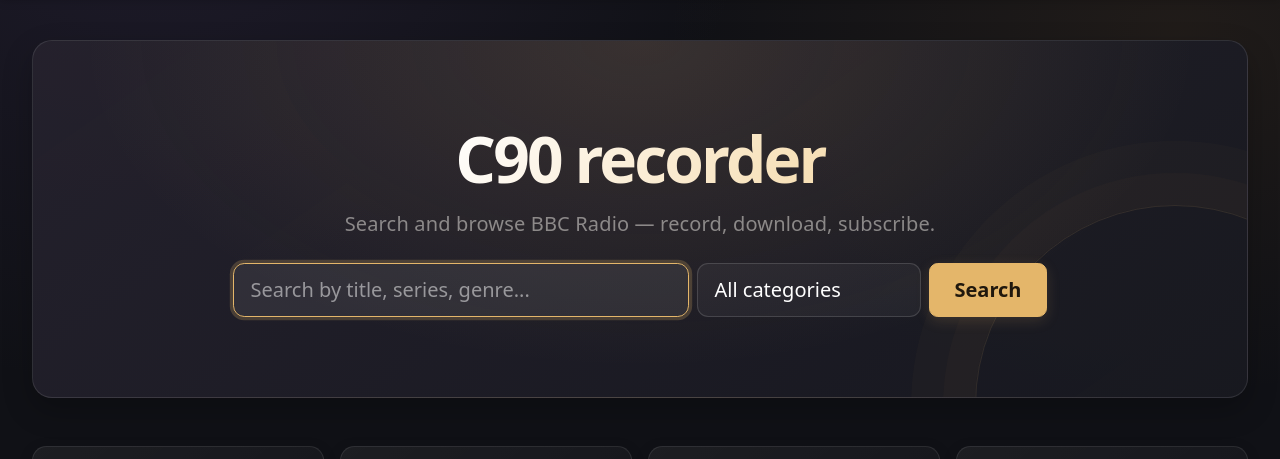
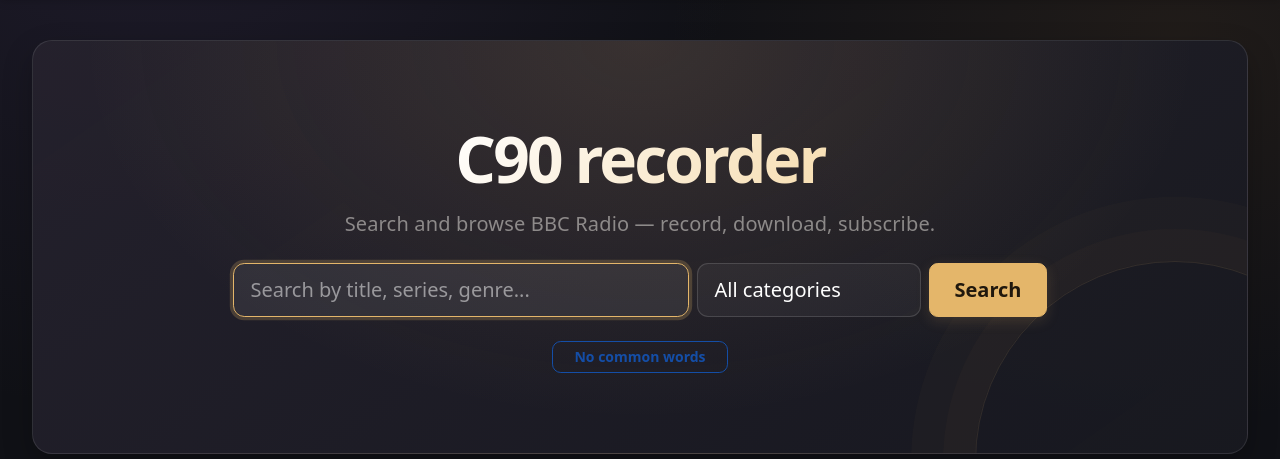
Before and after one commit to bumface11/radiocache, a FastAPI app: page / in a window 1280 px wide. Shown: the part 58-517 px from the top of the page. Run offline with FastAPI, Linux system fonts and the light colour scheme; data comes from the database, SQL or seed files in the repository; data that the repository does not hold is empty; some libraries are stand-ins or nearby versions.

Commit message:
improved UX for slow word cloud refresh

```diff
--- a/static/radio_cache/style.css
+++ b/static/radio_cache/style.css
@@ -1370,14 +1370,51 @@ footer {
 }
 
 /* ── Word cloud ─────────────────────────────────────────────── */
+.rc-wordcloud-wrap {
+    text-align: center;
+}
+
+/* Fixed height so the button doesn't resize when it becomes enabled. */
+.rc-cloud-toggle {
+    display: inline-flex;
+    align-items: center;
+    justify-content: center;
+    gap: .5rem;
+    min-width: 11rem;
+    min-height: 2rem;
+}
+
+.rc-cloud-toggle:disabled {
+    opacity: .6;
+}
+
+.rc-wordcloud-panel {
+    margin-top: .75rem;
+}
+
 .rc-wordcloud {
     display: flex;
     flex-wrap: wrap;
     align-items: baseline;
     justify-content: center;
     gap: .25rem .9rem;
+    min-height: 8rem;
     padding: .5rem .25rem;
     line-height: 1.25;
+    transition: opacity var(--rc-transition-base), filter var(--rc-transition-base);
+}
+
+.rc-wordcloud.is-loading {
+    opacity: .35;
+    filter: grayscale(1);
+    pointer-events: none;
+}
+
+.rc-wordcloud.is-loading:empty::before {
+    content: "Updating word cloud\2026";
+    width: 100%;
+    align-self: center;
+    color: rgba(244, 241, 235, .6);
 }
 
 .rc-cloud-word {
--- a/static/radio_cache/wordcloud.js
+++ b/static/radio_cache/wordcloud.js
@@ -1,11 +1,31 @@
 // Word cloud for narrowing a search.  Used on the home and search pages.
+// The cloud sits behind a toggle button that is enabled once the words have
+// loaded, so the page layout never shifts when the data arrives.
 (function () {
     const wrap = document.getElementById('rc-wordcloud-wrap');
     const cloud = document.getElementById('rc-wordcloud');
-    if (!wrap || !cloud) { return; }
+    const panel = document.getElementById('rc-wordcloud-panel');
+    const toggle = document.getElementById('rc-wordcloud-toggle');
+    if (!wrap || !cloud || !panel || !toggle) { return; }
+    const label = toggle.querySelector('.rc-cloud-toggle-label');
+    const spinner = toggle.querySelector('.spinner-border');
     const query = wrap.dataset.query || '';
     const category = wrap.dataset.category || '';
     const sort = wrap.dataset.sort || '';
+    const OPEN_KEY = 'rc-wordcloud-open';
+
+    function remembered() {
+        try { return sessionStorage.getItem(OPEN_KEY) === '1'; } catch (e) { return false; }
+    }
+    function remember(open) {
+        try { sessionStorage.setItem(OPEN_KEY, open ? '1' : '0'); } catch (e) { /* ignore */ }
+    }
+
+    function setOpen(open) {
+        panel.hidden = !open;
+        toggle.setAttribute('aria-expanded', open ? 'true' : 'false');
+        label.textContent = open ? 'Hide word cloud' : 'Show word cloud';
+    }
 
     function searchUrl(q) {
         const params = new URLSearchParams({q: q, category: category});
@@ -13,21 +33,55 @@
         return '/search?' + params.toString();
     }
 
+    // Grey the cloud while the next page loads; the browser still navigates.
+    function markBusy() {
+        cloud.classList.add('is-loading');
+        cloud.setAttribute('aria-busy', 'true');
+    }
+
     document.querySelectorAll('[data-remove-term]').forEach(function (chip) {
         chip.addEventListener('click', function (e) {
             e.preventDefault();
+            markBusy();
             const remove = chip.dataset.removeTerm;
             const rest = query.split(/\s+/).filter(function (t) { return t && t !== remove; });
             window.location.href = searchUrl(rest.join(' '));
         });
     });
 
+    toggle.addEventListener('click', function () {
+        const open = panel.hidden;
+        setOpen(open);
+        remember(open);
+    });
+
+    // If the cloud was open on the previous page, keep it open (greyed
+    // while loading) so a clicked word doesn't make the panel vanish.
+    const wasOpen = remembered();
+    cloud.classList.add('is-loading');
+    cloud.setAttribute('aria-busy', 'true');
+    label.textContent = 'Word cloud';
+    if (wasOpen) { panel.hidden = false; }
+
+    function finish(hasWords) {
+        cloud.classList.remove('is-loading');
+        cloud.removeAttribute('aria-busy');
+        if (spinner) { spinner.remove(); }
+        if (!hasWords) {
+            panel.hidden = true;
+            label.textContent = 'No common words';
+            return;
+        }
+        toggle.disabled = false;
+        setOpen(wasOpen);
+    }
+
     const params = new URLSearchParams({q: query, category: category, limit: '60'});
     fetch('/api/wordcloud?' + params.toString())
         .then(function (r) { return r.ok ? r.json() : {words: []}; })
         .then(function (data) {
             const words = data.words || [];
-            if (!words.length) { return; }
+            if (words.length) {
                 const counts = words.map(function (w) { return w.count; });
                 const max = Math.max.apply(null, counts);
                 const min = Math.min.apply(null, counts);
@@ -42,9 +96,11 @@
                         a.setAttribute('role', 'listitem');
                         a.title = w.count + ' series';
                         a.textContent = w.word;
+                        a.addEventListener('click', markBusy);
                         cloud.appendChild(a);
                     });
-            wrap.hidden = false;
+            }
+            finish(words.length > 0);
         })
-        .catch(function () { /* cloud is an enhancement; fail silently */ });
+        .catch(function () { finish(false); });
 }());
--- a/templates/radio_cache/index.html
+++ b/templates/radio_cache/index.html
@@ -27,9 +27,16 @@
         </div>
     </form>
     <div class="rc-wordcloud-wrap rc-home-cloud mt-4" id="rc-wordcloud-wrap"
-         data-query="" data-category="" data-sort="" hidden>
-        <div class="small text-muted mb-1">Or explore by what&rsquo;s common in the cache &mdash; click a word to start a search</div>
-        <div id="rc-wordcloud" class="rc-wordcloud" role="list" aria-live="polite"></div>
+         data-query="" data-category="" data-sort="">
+        <button type="button" class="btn btn-sm btn-outline-primary rc-cloud-toggle" id="rc-wordcloud-toggle"
+                aria-expanded="false" aria-controls="rc-wordcloud-panel" disabled>
+            <span class="spinner-border spinner-border-sm" aria-hidden="true"></span>
+            <span class="rc-cloud-toggle-label">Word cloud</span>
+        </button>
+        <div id="rc-wordcloud-panel" class="rc-wordcloud-panel" hidden>
+            <div class="small text-muted mb-1">Explore by what&rsquo;s common in the cache &mdash; click a word to start a search</div>
+            <div id="rc-wordcloud" class="rc-wordcloud" role="list" aria-live="polite"></div>
+        </div>
     </div>
 </div>
 
```
Also changed, not shown: templates/radio_cache/search_results.html (+11 -4 lines). Lines whose indentation alone changed are shown as unchanged.
